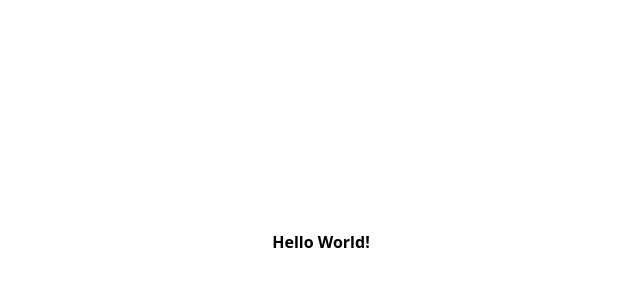
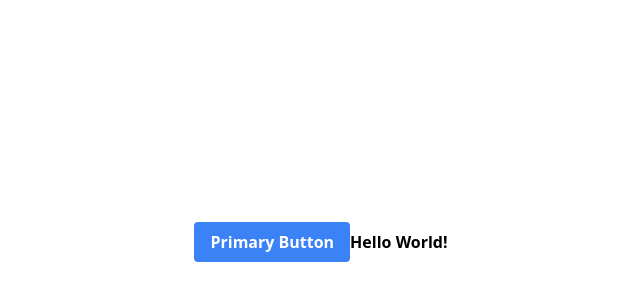
Before and after one commit to hopeVaughn/p2p, a React (Vite) app in the folder apps/client/: page / in a window 1280 px wide. Shown: the part 158-458 px from the top of the page, without its empty margins (319-959 px from the left). Built offline with nearby package versions, Linux system fonts and the light colour scheme.

Commit message:
add button component and add to app

```diff
--- a/apps/client/src/App.tsx
+++ b/apps/client/src/App.tsx
@@ -1,7 +1,8 @@
-
+import Button from "./Global_Components/Buttons";
 function App() {
   return (
     <div className="flex justify-center items-center h-screen">
+      <Button variant="primary">Primary Button</Button>
       <h1 className="font-bold">Hello World!</h1>
     </div>
   );
--- a/apps/client/src/Global_Components/Buttons.tsx
+++ b/apps/client/src/Global_Components/Buttons.tsx
@@ -0,0 +1,20 @@
+import React, { ButtonHTMLAttributes } from 'react';
+
+interface ButtonProps extends ButtonHTMLAttributes<HTMLButtonElement> {
+  variant?: 'primary' | 'secondary';
+}
+
+const Button: React.FC<ButtonProps> = ({ variant = 'primary', children, ...props }) => {
+  const primaryStyles = 'bg-blue-500 hover:bg-blue-700 text-white font-bold py-2 px-4 rounded';
+  const secondaryStyles = 'bg-red-500 hover:bg-red-700 text-white font-bold py-2 px-4 rounded';
+
+  const buttonStyle = variant === 'primary' ? primaryStyles : secondaryStyles;
+
+  return (
+    <button className={buttonStyle} {...props}>
+      {children}
+    </button>
+  );
+};
+
+export default Button;
```
